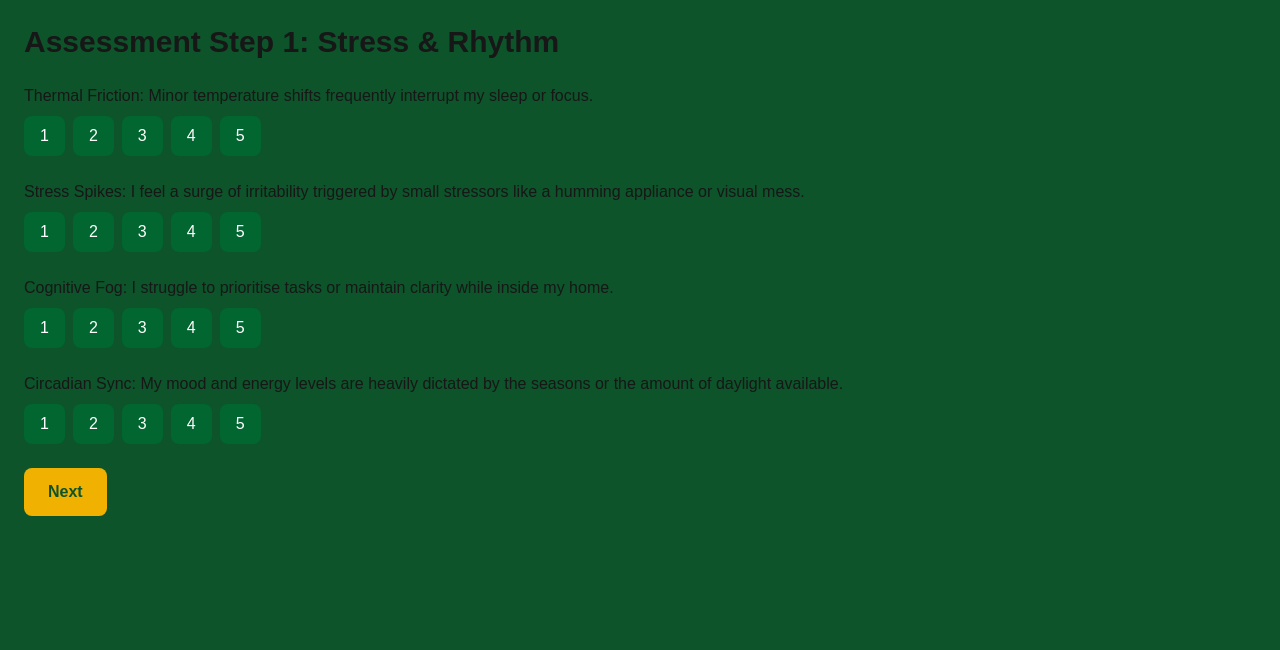
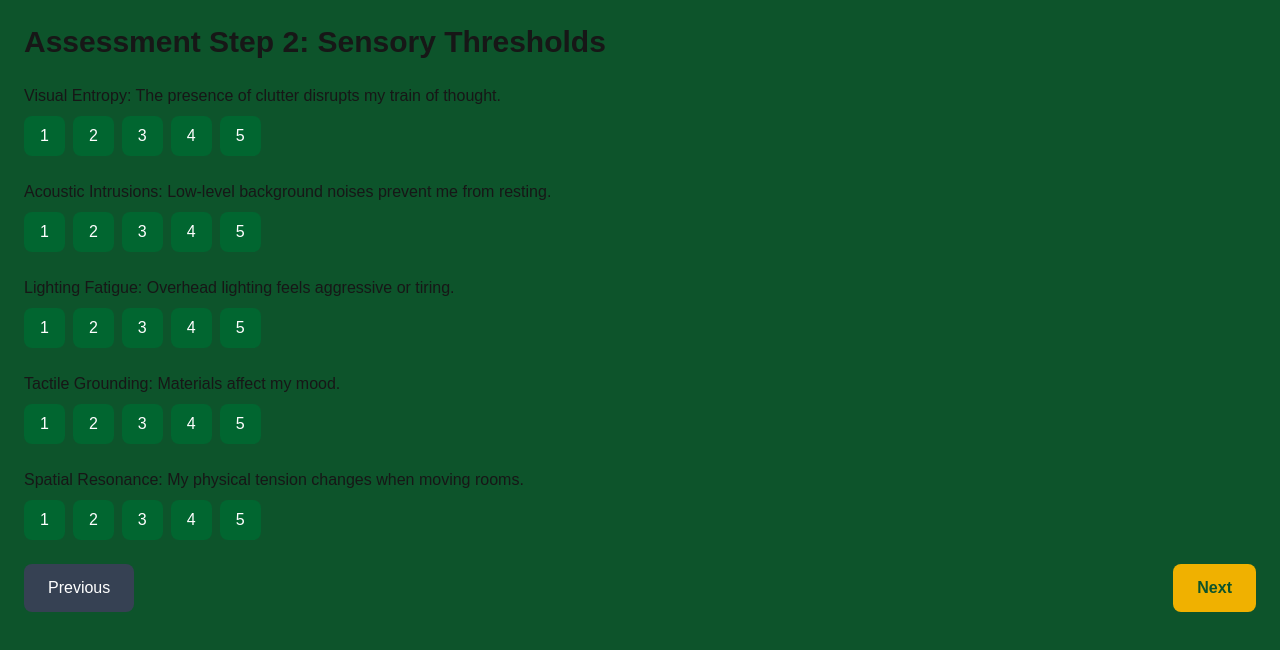
Before and after one commit to LoladeA/nextjs-boilerplate, a Next.js app: page /assessments in a window 1280 px wide. Shown: the top 650 px of the page. Built offline with nearby package versions, Linux system fonts and the light colour scheme; no server answers.

Commit message:
Rename AssessmentStep1 to AssessmentStep2

```diff
--- a/app/assessments/page.tsx
+++ b/app/assessments/page.tsx
@@ -4,29 +4,17 @@ import { supabaseBrowser } from '@/lib/supabase-browser'
 import { useState } from 'react'
 import { useRouter } from 'next/navigation'
 
-export default function AssessmentStep1() {
+export default function AssessmentStep2() {
   const router = useRouter()
   const [answers, setAnswers] = useState<{ [key: string]: number }>({})
   const [error, setError] = useState<string | null>(null)
 
-  // Part 1: Stress & Rhythm (HPA Axis)
   const questions = [
-    {
-      key: 'thermal_friction',
-      label: 'Thermal Friction: Minor temperature shifts frequently interrupt my sleep or focus.'
-    },
-    {
-      key: 'stress_spikes',
-      label: 'Stress Spikes: I feel a surge of irritability triggered by small stressors like a humming appliance or visual mess.'
-    },
-    {
-      key: 'cognitive_fog',
-      label: 'Cognitive Fog: I struggle to prioritise tasks or maintain clarity while inside my home.'
-    },
-    {
-      key: 'circadian_sync',
-      label: 'Circadian Sync: My mood and energy levels are heavily dictated by the seasons or the amount of daylight available.'
-    }
+    { key: 'visual_entropy', label: 'Visual Entropy: The presence of clutter disrupts my train of thought.' },
+    { key: 'acoustic_intrusions', label: 'Acoustic Intrusions: Low-level background noises prevent me from resting.' },
+    { key: 'lighting_fatigue', label: 'Lighting Fatigue: Overhead lighting feels aggressive or tiring.' },
+    { key: 'tactile_grounding', label: 'Tactile Grounding: Materials affect my mood.' },
+    { key: 'spatial_resonance', label: 'Spatial Resonance: My physical tension changes when moving rooms.' }
   ]
 
   function handleChange(key: string, value: number) {
@@ -43,12 +31,12 @@ export default function AssessmentStep1() {
       for (const q of questions) {
         await supabaseBrowser.from('user_responses').insert({
           user_id: userId,
-          assessment_step: 1,
+          assessment_step: 2,
           question_key: q.key,
           answer: { response: answers[q.key] || null }
         })
       }
-      router.push('/assessments/step2')
+      router.push('/assessments/step3')
     } catch (e: any) {
       setError(e.message)
     }
@@ -56,7 +44,7 @@ export default function AssessmentStep1() {
 
   return (
     <div className="min-h-screen p-6 bg-green-900 text-cfc993">
-      <h1 className="text-3xl font-semibold mb-6">Assessment Step 1: Stress & Rhythm</h1>
+      <h1 className="text-3xl font-semibold mb-6">Assessment Step 2: Sensory Thresholds</h1>
 
       {questions.map((q) => (
         <div key={q.key} className="mb-6">
@@ -81,6 +69,13 @@ export default function AssessmentStep1() {
 
       {error && <p className="text-red-600 mb-3">{error}</p>}
 
+      <div className="flex justify-between">
+        <button
+          onClick={() => router.push('/assessments/step1')}
+          className="bg-gray-700 text-white py-3 px-6 rounded-lg"
+        >
+          Previous
+        </button>
         <button
           onClick={handleNext}
           className="bg-yellow-500 text-green-900 font-semibold py-3 px-6 rounded-lg"
@@ -88,5 +83,6 @@ export default function AssessmentStep1() {
           Next
         </button>
       </div>
+    </div>
   )
 }
```
Lines whose indentation alone changed are shown as unchanged.
